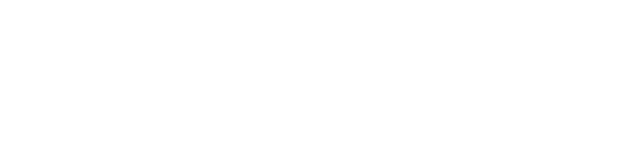
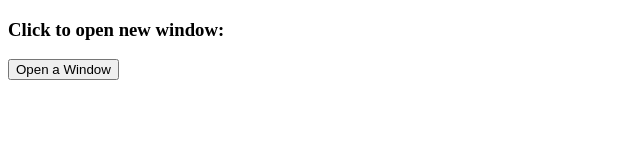
Before and after one commit to Frank-Schulz/WindowObject, a plain HTML site: page index.html in a window 1280 px wide. Shown: the whole page, without its empty margins (0-640 px from the left). Drawn offline with Linux system fonts and the light colour scheme.

Commit message:
finished html and js

```diff
--- a/index.html
+++ b/index.html
@@ -10,7 +10,11 @@
     </head>
     <body>
 
-
+       <body>
+           <h3>Click to open new window:</h3>
+           <button onclick="createWindow()">Open a Window</button>
+           <p id="result"></p>
+       </body>
 
         <script src="./scripts/index.js" async defer></script>
     </body>
--- a/scripts/index.js
+++ b/scripts/index.js
@@ -0,0 +1,6 @@
+function createWindow () {
+    let url = "https://google.com";
+    let win = window.open(url, "My New Window", "width=300", "height=200");
+    document.getElementsById("result").innerHTML =
+        win.name + " - " + win.opener.location;
+}
```
